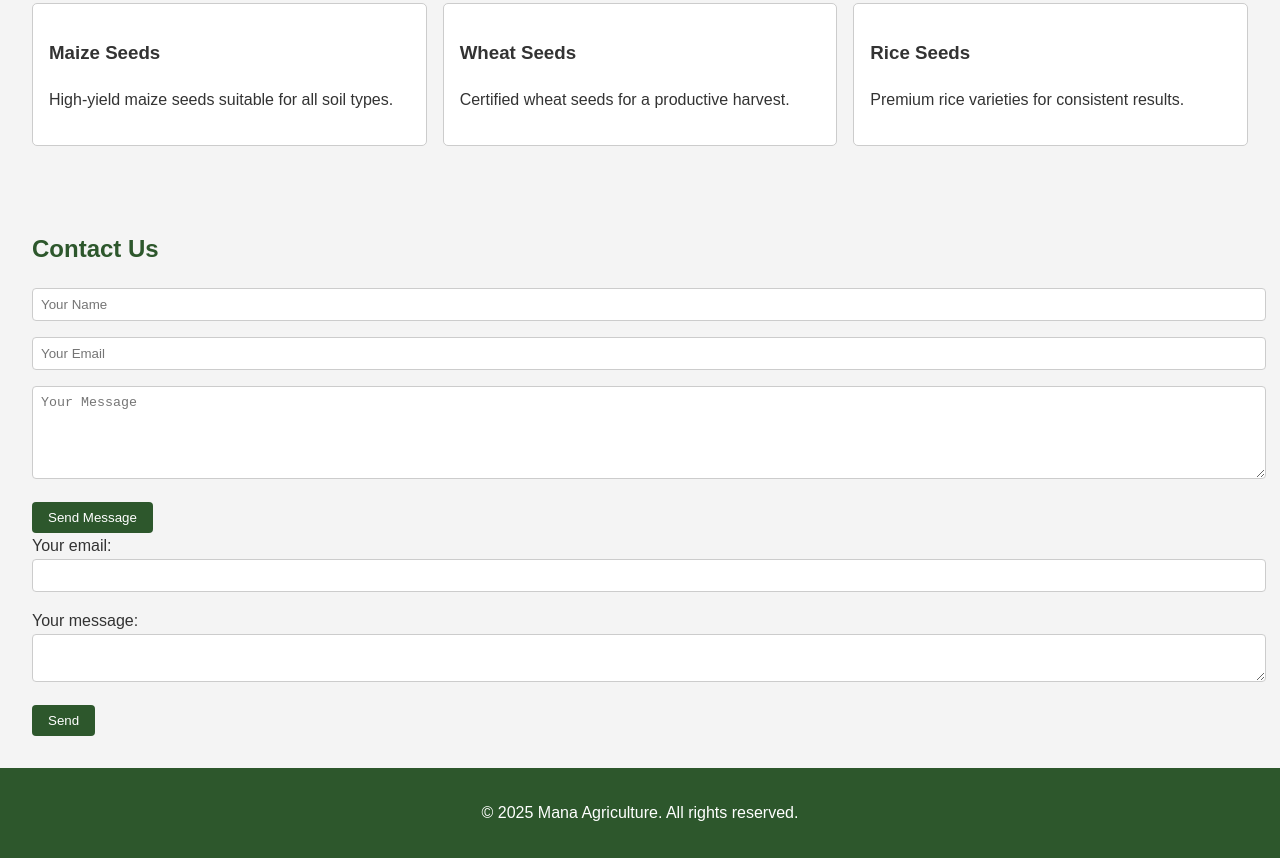
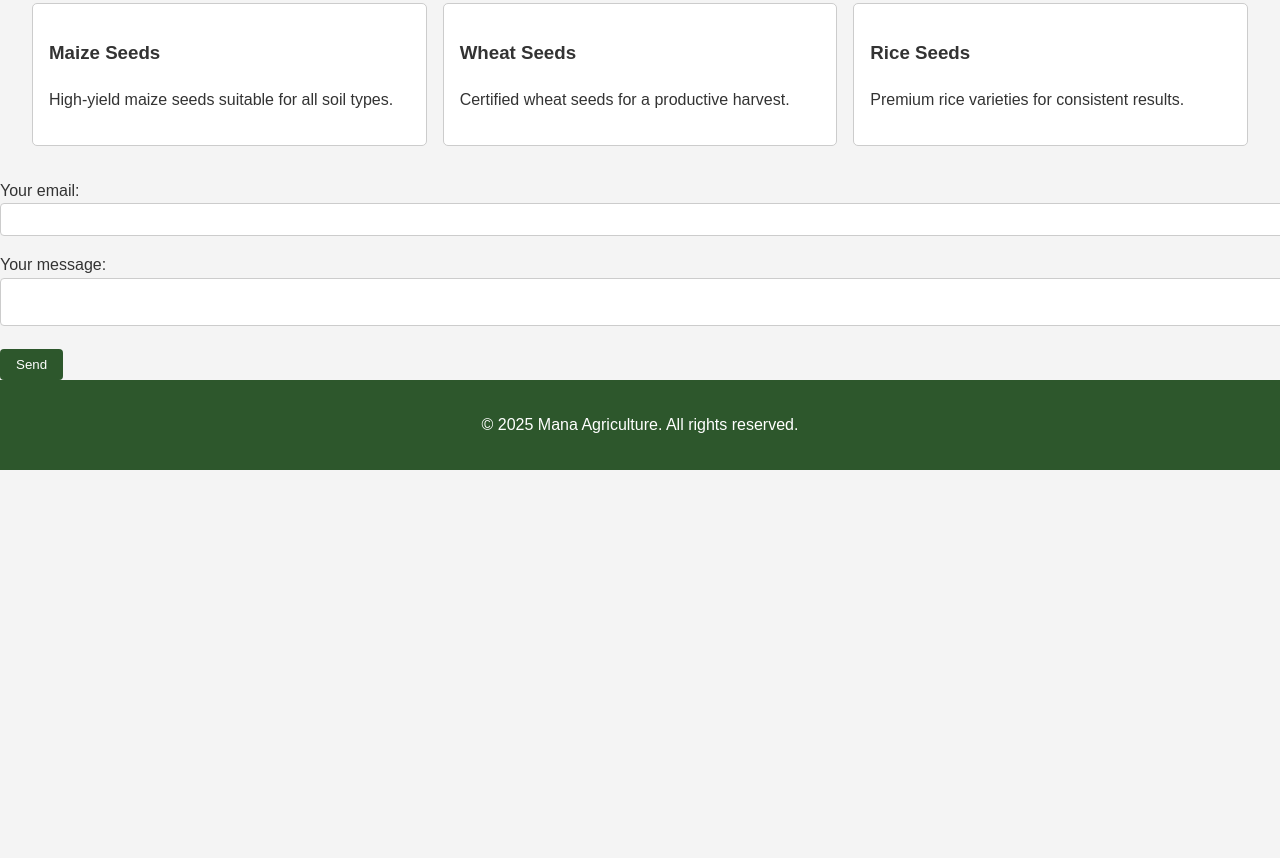
Before and after one commit to Vinod0452/mana-agriculture, a plain HTML site: page index.html in a window 1280 px wide. Shown: the part 710-1568 px from the top of the page. After the commit the page ends 1180 px from the top, so only its background shows below. Drawn offline with Linux system fonts and the light colour scheme.

Commit message:
Update index.html

```diff
--- a/index.html
+++ b/index.html
@@ -106,14 +106,6 @@
     </div>
   </section>
 
-  <section id="contact" class="container">
-    <h2>Contact Us</h2>
-    <form>
-      <input type="text" placeholder="Your Name" required />
-      <input type="email" placeholder="Your Email" required />
-      <textarea placeholder="Your Message" rows="5" required></textarea>
-      <button type="submit">Send Message</button>
-    </form>
     <form
   action="https://formspree.io/f/yourFormID" method="POST"
 >
```
